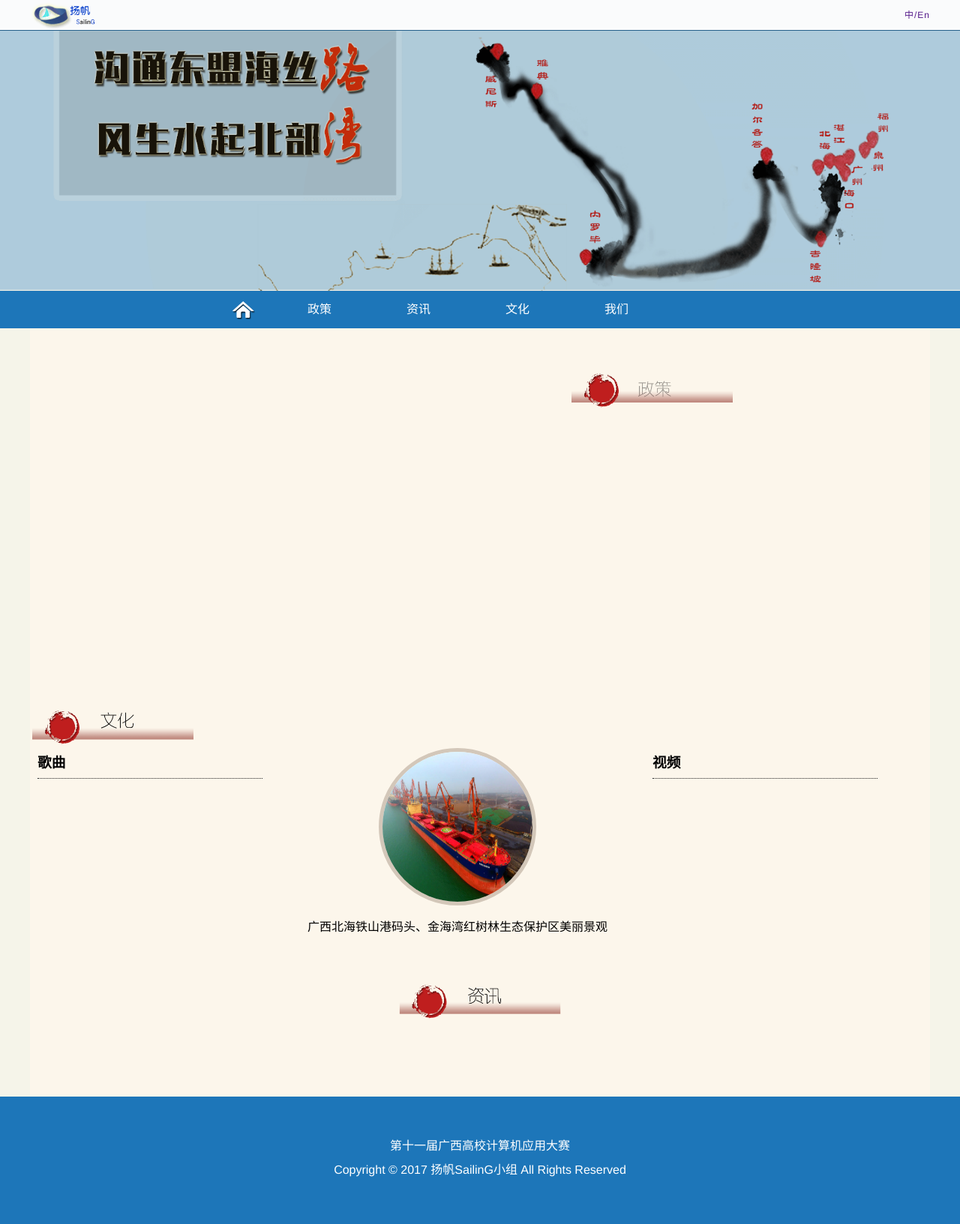
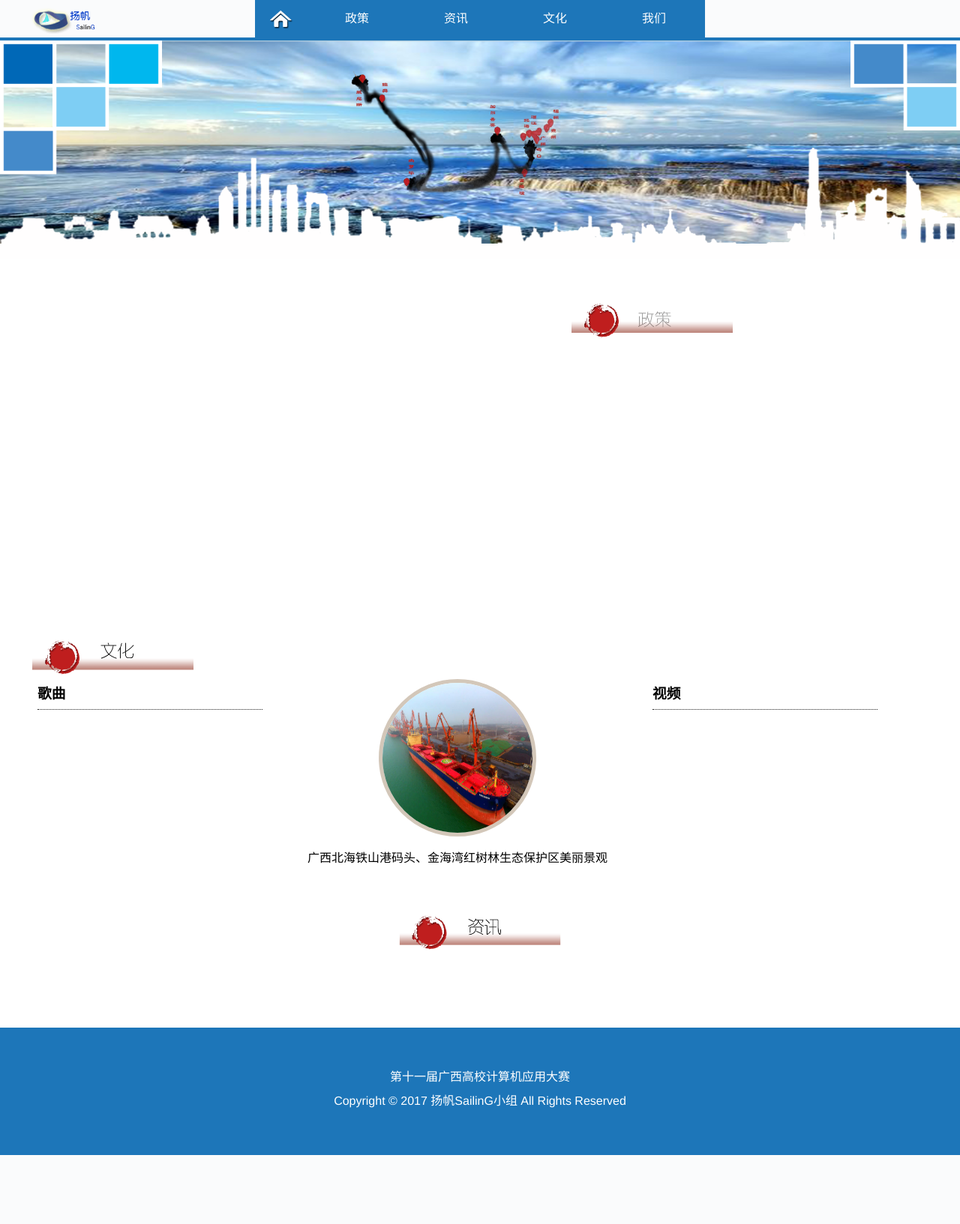
Before and after one commit to fs12580/road, a Django app: page /index/ in a window 1280 px wide. Shown: the whole page at 75% size. After the commit the page ends 1541 px from the top, so only its background shows below. Run offline with Django 3.2, Linux system fonts and the light colour scheme; data that the repository does not hold is empty.

Commit message:
change index banner

```diff
--- a/gxu/static/css/article.css
+++ b/gxu/static/css/article.css
@@ -145,7 +145,7 @@ body {
           .detail-wrapper .relative ul li a:hover {
             color: #3259c7; }
 
-@media screen and (min-width: 425px) {
+@media screen and (max-width: 425px) {
   .wrapper {
     padding-top: 10px;
     padding-bottom: 20px; }
@@ -166,6 +166,9 @@ body {
     padding-bottom: 20px; }
     .detail-wrapper #skPlayer {
       width: auto; }
+      .detail-wrapper #skPlayer .skPlayer-btn {
+        -webkit-transform: translate(27%, -50%) translateZ(0);
+        transform: translate(27%, -50%) translateZ(0); }
     .detail-wrapper .title {
       margin-bottom: 20px; }
       .detail-wrapper .title img {
--- a/gxu/static/css/article.scss
+++ b/gxu/static/css/article.scss
@@ -184,7 +184,7 @@ body {
     }
 }
 
-@media screen and (min-width: 425px) {
+@media screen and (max-width: 425px) {
     .wrapper {
         padding-top: 10px;
         padding-bottom: 20px;
@@ -217,6 +217,10 @@ body {
         padding-bottom: 20px;
         #skPlayer {
             width: auto;
+            .skPlayer-btn {
+                -webkit-transform: translate(27%, -50%) translateZ(0);
+                        transform: translate(27%, -50%) translateZ(0);
+            }
         }
         .title {
             margin-bottom: 20px;
--- a/gxu/static/css/base.css
+++ b/gxu/static/css/base.css
@@ -434,14 +434,57 @@ a:focus {
   padding: 0; }
 
 .nav {
-  height: 40px;
+  height: 50px;
   width: 100%;
   min-width: 1200px;
   background: #fafbfc;
-  border-bottom: 1px solid #245f8a; }
+  border-bottom: 4px solid #1d76b9;
+  position: relative; }
   .nav h1 {
     margin: 0;
-    float: left; }
+    float: left;
+    line-height: 50px; }
+    .nav h1 img {
+      height: 35px; }
+  .nav .nav-second {
+    list-style: none;
+    font-size: 0;
+    padding-left: 0;
+    background-color: #1d76b9;
+    position: absolute;
+    left: 50%;
+    margin-left: -300px; }
+    .nav .nav-second .second-wrapper {
+      width: 600px;
+      margin: 0 auto; }
+    .nav .nav-second li {
+      display: inline-block; }
+      .nav .nav-second li a {
+        display: inline-block;
+        font-size: 16px;
+        font-family: "Microsoft YaHei";
+        text-align: center;
+        line-height: 50px;
+        color: #fff;
+        padding: 0 50px;
+        border-radius: 2px;
+        text-decoration: none; }
+        .nav .nav-second li a img {
+          width: 30px;
+          vertical-align: middle; }
+        .nav .nav-second li a:hover {
+          color: #fff; }
+        .nav .nav-second li a.nav-item {
+          /*background-color: #bec6ca;*/
+          /*-webkit-box-shadow: 0 1px 0px 0px #222;*/
+          /*box-shadow: 0 1px 0px 0px #222;*/ }
+          .nav .nav-second li a.nav-item:hover {
+            background-color: #245f8a; }
+        .nav .nav-second li a.nav-checked {
+          background-color: #245f8a; }
+      .nav .nav-second li:nth-child(1) a {
+        padding: 0 20px;
+        margin: 0; }
   .nav .change-lang {
     float: right;
     display: block;
@@ -451,8 +494,7 @@ a:focus {
       text-decoration: none;
       letter-spacing: 1px; }
   .nav img {
-    vertical-align: middle;
-    height: 35px; }
+    vertical-align: middle; }
 
 .banner {
   /*padding: 10px 0;*/
@@ -463,43 +505,6 @@ a:focus {
   .banner img {
     width: 100%;
     vertical-align: middle; }
-
-.nav-second {
-  list-style: none;
-  font-size: 0;
-  padding-left: 0;
-  background-color: #1d76b9; }
-  .nav-second .second-wrapper {
-    width: 700px;
-    margin: 0 auto; }
-  .nav-second li {
-    display: inline-block; }
-    .nav-second li a {
-      display: inline-block;
-      font-size: 16px;
-      font-family: "Microsoft YaHei";
-      text-align: center;
-      line-height: 50px;
-      color: #fff;
-      padding: 0 50px;
-      border-radius: 2px;
-      text-decoration: none; }
-      .nav-second li a img {
-        width: 30px;
-        vertical-align: middle; }
-      .nav-second li a:hover {
-        color: #fff; }
-      .nav-second li a.nav-item {
-        /*background-color: #bec6ca;*/
-        /*-webkit-box-shadow: 0 1px 0px 0px #222;*/
-        /*box-shadow: 0 1px 0px 0px #222;*/ }
-        .nav-second li a.nav-item:hover {
-          background-color: #245f8a; }
-      .nav-second li a.nav-checked {
-        background-color: #245f8a; }
-    .nav-second li:nth-child(1) a {
-      padding: 0 20px;
-      margin: 0; }
 
 .footer {
   width: 100%;
--- a/gxu/static/css/base.scss
+++ b/gxu/static/css/base.scss
@@ -8,6 +8,8 @@ html {
     -webkit-text-size-adjust: 100%;
     /* 2 */
 }
+
+
 
 
 
@@ -22,6 +24,8 @@ html {
 body {
     margin: 0;
 }
+
+
 
 
 
@@ -52,6 +56,8 @@ section {
 
 
 
+
+
 /**
  * Correct the font size and margin on `h1` elements within `section` and
  * `article` contexts in Chrome, Firefox, and Safari.
@@ -61,6 +67,8 @@ h1 {
     font-size: 2em;
     margin: 0.67em 0;
 }
+
+
 
 
 
@@ -94,6 +102,8 @@ main {
 
 
 
+
+
 /**
  * Add the correct margin in IE 8.
  */
@@ -101,6 +111,8 @@ main {
 figure {
     margin: 1em 40px;
 }
+
+
 
 
 
@@ -133,6 +145,8 @@ hr {
 
 
 
+
+
 /**
  * 1. Correct the inheritance and scaling of font size in all browsers.
  * 2. Correct the odd `em` font sizing in all browsers.
@@ -144,6 +158,8 @@ pre {
     font-size: 1em;
     /* 2 */
 }
+
+
 
 
 
@@ -177,6 +193,8 @@ a {
 
 
 
+
+
 /**
  * 1. Remove the bottom border in Chrome 57- and Firefox 39-.
  * 2. Add the correct text decoration in Chrome, Edge, IE, Opera, and Safari.
@@ -190,6 +208,8 @@ abbr[title] {
     text-decoration: underline dotted;
     /* 2 */
 }
+
+
 
 
 
@@ -216,6 +236,8 @@ strong {
 
 
 
+
+
 /**
  * Add the correct font weight in Chrome, Edge, and Safari.
  */
@@ -224,6 +246,8 @@ b,
 strong {
     font-weight: bolder;
 }
+
+
 
 
 
@@ -255,6 +279,8 @@ samp {
 
 
 
+
+
 /**
  * Add the correct font style in Android 4.3-.
  */
@@ -262,6 +288,8 @@ samp {
 dfn {
     font-style: italic;
 }
+
+
 
 
 
@@ -288,6 +316,8 @@ mark {
 
 
 
+
+
 /**
  * Add the correct font size in all browsers.
  */
@@ -295,6 +325,8 @@ mark {
 small {
     font-size: 80%;
 }
+
+
 
 
 
@@ -333,6 +365,8 @@ sup {
 
 
 
+
+
 /* Embedded content
    ========================================================================== */
 
@@ -345,6 +379,8 @@ audio,
 video {
     display: inline-block;
 }
+
+
 
 
 
@@ -371,6 +407,8 @@ audio:not([controls]) {
 
 
 
+
+
 /**
  * Remove the border on images inside links in IE 10-.
  */
@@ -387,6 +425,8 @@ img {
 
 
 
+
+
 /**
  * Hide the overflow in IE.
  */
@@ -394,6 +434,8 @@ img {
 svg:not(:root) {
     overflow: hidden;
 }
+
+
 
 
 
@@ -435,6 +477,8 @@ textarea {
 
 
 
+
+
 /**
  * Show the overflow in IE.
  * 1. Show the overflow in Edge.
@@ -445,6 +489,8 @@ input {
     /* 1 */
     overflow: visible;
 }
+
+
 
 
 
@@ -473,6 +519,8 @@ select {
 
 
 
+
+
 /**
  * 1. Prevent a WebKit bug where (2) destroys native `audio` and `video`
  *    controls in Android 4.
@@ -489,6 +537,8 @@ html [type="button"],
 
 
 
+
+
 /* 1 */
 
 [type="reset"],
@@ -496,6 +546,8 @@ html [type="button"],
     -webkit-appearance: button;
     /* 2 */
 }
+
+
 
 
 
@@ -525,6 +577,8 @@ button::-moz-focus-inner,
 
 
 
+
+
 /**
  * Restore the focus styles unset by the previous rule.
  */
@@ -544,6 +598,8 @@ button:-moz-focusring,
 
 
 
+
+
 /**
  * Correct the padding in Firefox.
  */
@@ -551,6 +607,8 @@ button:-moz-focusring,
 fieldset {
     padding: 0.35em 0.75em 0.625em;
 }
+
+
 
 
 
@@ -591,6 +649,8 @@ legend {
 
 
 
+
+
 /**
  * 1. Add the correct display in IE 9-.
  * 2. Add the correct vertical alignment in Chrome, Firefox, and Opera.
@@ -611,6 +671,8 @@ progress {
 
 
 
+
+
 /**
  * Remove the default vertical scrollbar in IE.
  */
@@ -618,6 +680,8 @@ progress {
 textarea {
     overflow: auto;
 }
+
+
 
 
 
@@ -649,6 +713,8 @@ textarea {
 
 
 
+
+
 /**
  * Correct the cursor style of increment and decrement buttons in Chrome.
  */
@@ -657,6 +723,8 @@ textarea {
 [type="number"]::-webkit-outer-spin-button {
     height: auto;
 }
+
+
 
 
 
@@ -686,6 +754,8 @@ textarea {
 
 
 
+
+
 /**
  * Remove the inner padding and cancel buttons in Chrome and Safari on macOS.
  */
@@ -694,6 +764,8 @@ textarea {
 [type="search"]::-webkit-search-decoration {
     -webkit-appearance: none;
 }
+
+
 
 
 
@@ -723,6 +795,8 @@ textarea {
 
 
 
+
+
 /* Interactive
    ========================================================================== */
 
@@ -733,6 +807,8 @@ textarea {
  */
 
 details,
+
+
 
 
 
@@ -755,6 +831,8 @@ menu {
 
 
 
+
+
 /*
  * Add the correct display in all browsers.
  */
@@ -762,6 +840,8 @@ menu {
 summary {
     display: list-item;
 }
+
+
 
 
 
@@ -791,6 +871,8 @@ canvas {
 
 
 
+
+
 /**
  * Add the correct display in IE.
  */
@@ -798,6 +880,8 @@ canvas {
 template {
     display: none;
 }
+
+
 
 
 
@@ -826,6 +910,8 @@ body {
 a:focus {
     outline: none;
 }
+
+
 
 
 
@@ -889,51 +975,30 @@ a:focus {
 }
 
 .nav {
-    height: 40px;
+    height: 50px;
     width: 100%;
     min-width: 1200px;
     background: #fafbfc;
-    border-bottom: 1px solid #245f8a;
+    border-bottom: 4px solid #1d76b9;
+    position: relative;
     h1 {
         margin: 0;
         float: left;
-    }
-    .change-lang {
-        float: right;
-        display: block;
-        line-height: 40px;
-        font-size: 12px;
-        a {
-            text-decoration: none;
-            letter-spacing: 1px;
-        }
-    }
+        line-height: 50px;
         img {
-        vertical-align: middle;
             height: 35px;
         }
     }
-
-
-.banner {
-    /*padding: 10px 0;*/
-    /*background-color: #d2dede;*/
-    width: 100%;
-    min-width: 1200px;
-    text-align: center;
-    img {
-        width: 100%;
-        vertical-align: middle;
-    }
-}
-
     .nav-second {
         list-style: none;
         font-size: 0;
         padding-left: 0;
         background-color: #1d76b9;
+        position: absolute;
+        left: 50%;
+        margin-left: -300px;
         .second-wrapper {
-        width: 700px;
+            width: 600px;
             margin: 0 auto;
         }
         li {
@@ -975,6 +1040,33 @@ a:focus {
             }
         }
     }
+    .change-lang {
+        float: right;
+        display: block;
+        line-height: 40px;
+        font-size: 12px;
+        a {
+            text-decoration: none;
+            letter-spacing: 1px;
+        }
+    }
+    img {
+        vertical-align: middle;
+    }
+}
+
+
+.banner {
+    /*padding: 10px 0;*/
+    /*background-color: #d2dede;*/
+    width: 100%;
+    min-width: 1200px;
+    text-align: center;
+    img {
+        width: 100%;
+        vertical-align: middle;
+    }
+}
 
 .footer {
     width: 100%;
@@ -989,6 +1081,8 @@ a:focus {
         margin: 0;
     }
 }
+
+
 
 
 
@@ -1029,6 +1123,8 @@ a:focus {
 
 
 
+
+
 /*响应式*/
 
 @media screen and (max-width: 425px) {
@@ -1053,15 +1149,15 @@ a:focus {
                 line-height: 35px;
                 font-size: 12px;
             }
-            &:nth-child(1){
-                img{
+            &:nth-child(1) {
+                img {
                     width: 20px !important;
                     padding: 0 10px;
                 }
             }
         }
     }
-    .footer{
+    .footer {
         min-width: auto !important;
         padding: 20px 0 10px 0;
         height: 60px;
--- a/gxu/static/css/index.css
+++ b/gxu/static/css/index.css
@@ -3,7 +3,7 @@
   margin: 0 auto; }
   .wrapper .hot-ar .title-top {
     text-align: center;
-    padding: 70px 120px 30px;
+    padding: 30px 120px 30px;
     font-size: 40px;
     margin: 0; }
     .wrapper .hot-ar .title-top a {
@@ -23,7 +23,7 @@
         color: #666; }
 .wrapper .main-content {
   /*background-image: url(../images/content-bg.png);*/
-  background-color: #fcf6eb;
+  /*background-color: #fcf6eb;*/
   background-size: 100% 100%;
   background-repeat: no-repeat;
   padding-top: 60px; }
--- a/gxu/static/css/index.scss
+++ b/gxu/static/css/index.scss
@@ -4,7 +4,7 @@
         margin: 0 auto;
         .title-top {
             text-align: center;
-            padding: 70px 120px 30px;
+            padding: 30px 120px 30px;
             font-size: 40px;
             margin: 0;
             a {
@@ -31,7 +31,7 @@
     }
     .main-content {
         /*background-image: url(../images/content-bg.png);*/
-        background-color: #fcf6eb;
+        /*background-color: #fcf6eb;*/
         background-size: 100% 100%;
         background-repeat: no-repeat;
         padding-top: 60px;
--- a/gxu/templates/gxu/base.html
+++ b/gxu/templates/gxu/base.html
@@ -15,23 +15,23 @@
     <div class="nav">
         <div class="container clearfix">
             <h1><a href="/index/"><img src="/static/images/logo.png" alt="logo" class="img-responsive"></a></h1>
-            <span class="change-lang"><a href="">中/En</a></span>
+            <ul class="nav-second clearfix">
+                <div class="second-wrapper">
+                    <li><a href="{% url 'index' %}" class="nav-item"><img src="/static/images/home-icon.png" alt=""></a></li>
+                    <li><a href="{% url 'article_list' 1 %}" class="nav-item {% if page == 'policy' %}nav-checked{% endif %}">政策</a></li>
+                    <li><a href="{% url 'article_list' 2 %}" class="nav-item {% if page == 'information' %}nav-checked{% endif %}">资讯</a></li>
+                    <li><a href="{% url 'article_list' 3 %}" class="nav-item {% if page == 'culture' %}nav-checked{% endif %}">文化</a></li>
+                    <li><a href="{% url 'article_list' 4 %}" class="nav-item {% if page == 'we' %}nav-checked{% endif %}">我们</a></li>
+                </div>
+            </ul>
+            <!-- <span class="change-lang"><a href="">中/En</a></span> -->
         </div>
     </div>
     <div class="banner" style="background-color: #aecbdc;">
         {% if page == 'index' %}
-        <img src="/static/images/banner1.png" alt=""> {% else %}
+        <img src="/static/images/new-banner.png" alt=""> {% else %}
         <img src="/static/images/banner-policy.png" alt=""> {% endif %}
     </div>
-    <ul class="nav-second clearfix">
-        <div class="second-wrapper">
-            <li><a href="{% url 'index' %}" class="nav-item"><img src="/static/images/home-icon.png" alt=""></a></li>
-            <li><a href="{% url 'article_list' 1 %}" class="nav-item {% if page == 'policy' %}nav-checked{% endif %}">政策</a></li>
-            <li><a href="{% url 'article_list' 2 %}" class="nav-item {% if page == 'information' %}nav-checked{% endif %}">资讯</a></li>
-            <li><a href="{% url 'article_list' 3 %}" class="nav-item {% if page == 'culture' %}nav-checked{% endif %}">文化</a></li>
-            <li><a href="{% url 'article_list' 4 %}" class="nav-item {% if page == 'we' %}nav-checked{% endif %}">我们</a></li>
-        </div>
-    </ul>
     {% block main %} {% endblock %}
     <div class="footer">
         <p>第十一届广西高校计算机应用大赛
--- a/gxu/templates/gxu/index.html
+++ b/gxu/templates/gxu/index.html
@@ -1,10 +1,5 @@
 {% extends 'gxu/base.html' %} {% block title %} - 首页{% endblock %} {% block css %}
 <link rel="stylesheet" href="/static/css/index.css">
-<style>
-body {
-    background-color: #f5f4e9;
-}
-</style>
 {% endblock %} {% block main %}
 <div class="wrapper">
     <div class="hot-ar">
```
Also changed, not shown: gxu/static/images/new-banner.png (added). Lines whose indentation alone changed are shown as unchanged.
